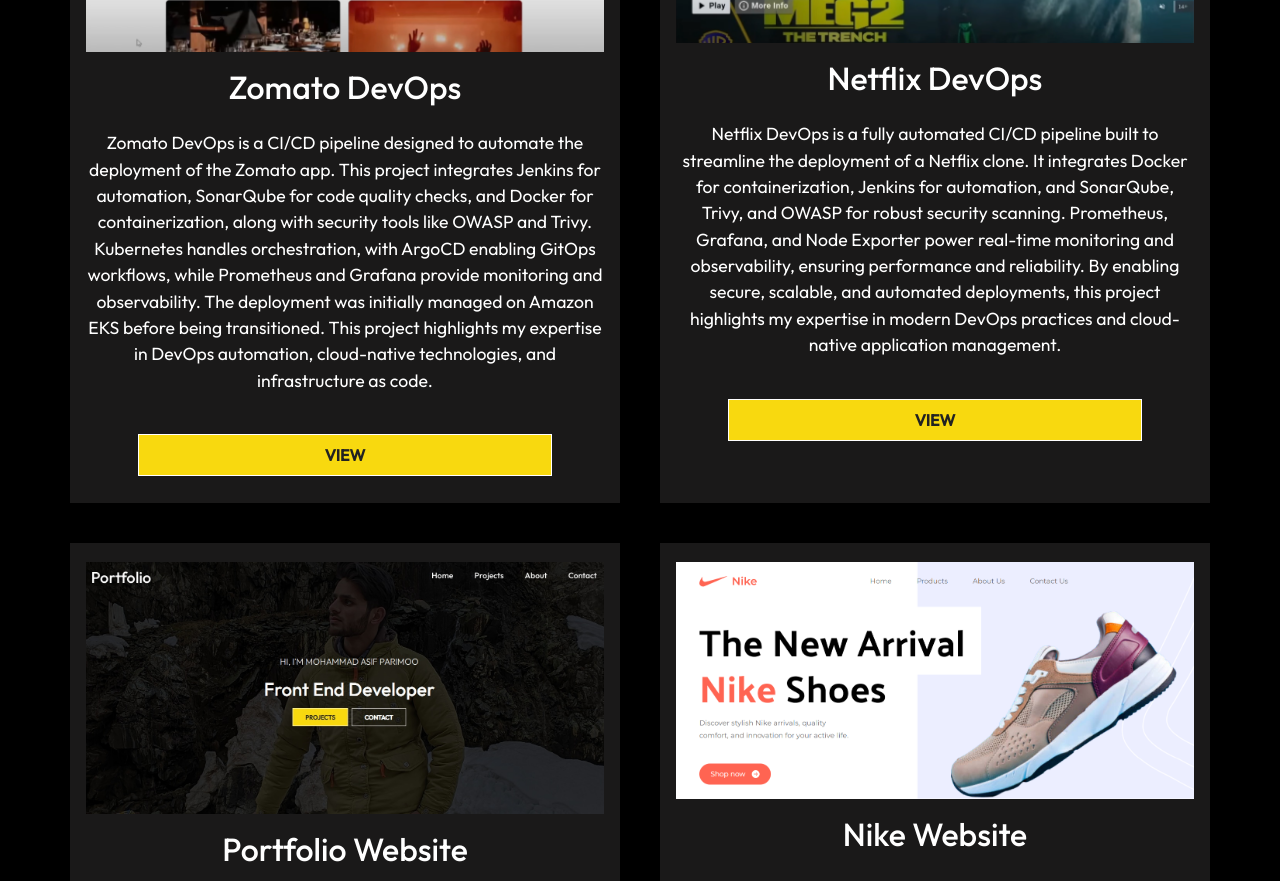
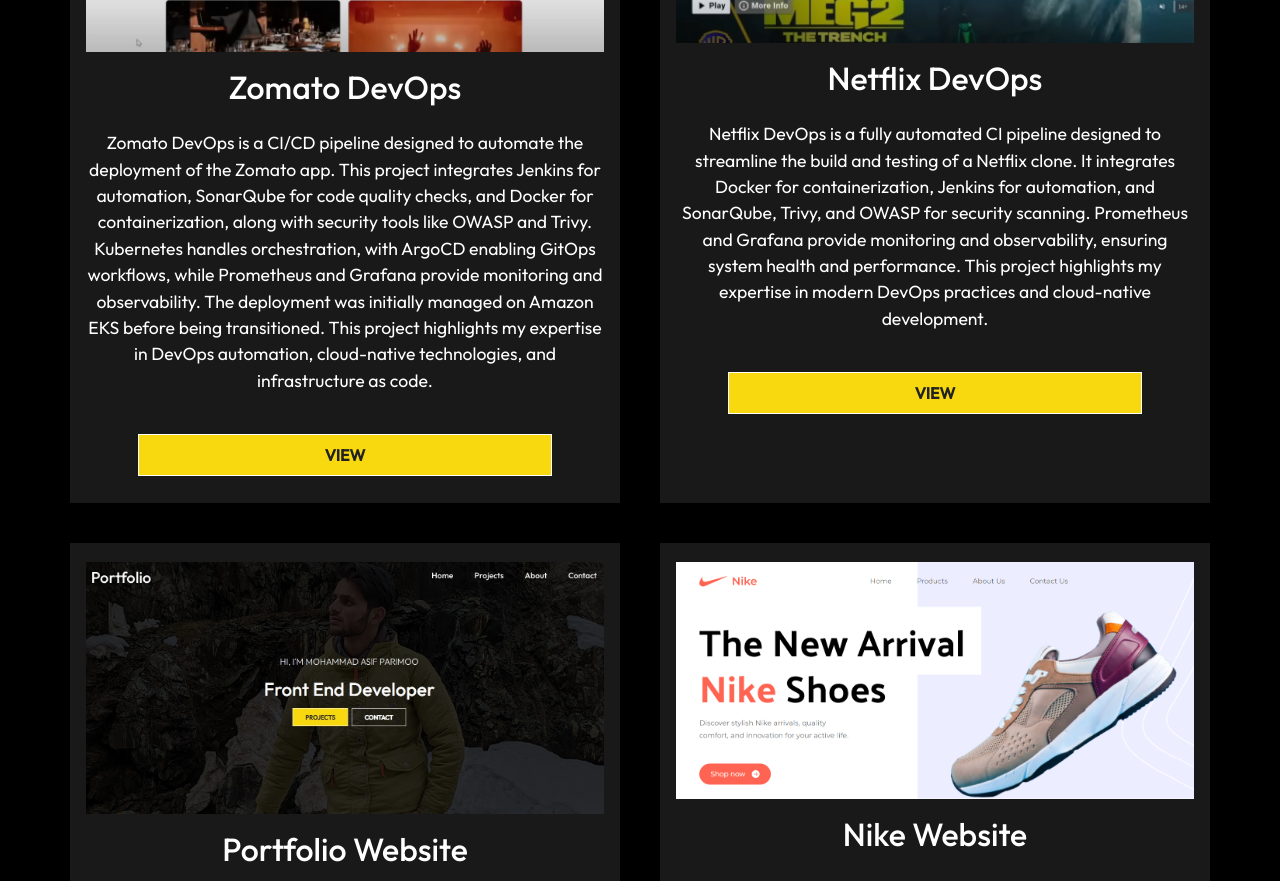
Before and after one commit to mohammad-asif-parimoo/portfolio_website, a React (Create React App) app in the folder client/: page / in a window 1280 px wide. Shown: the part 1140-2021 px from the top of the page. Built offline with nearby package versions, Linux system fonts and the light colour scheme.

Commit message:
Update WorkCardData.js

```diff
--- a/client/src/components/WorkCardData.js
+++ b/client/src/components/WorkCardData.js
@@ -15,7 +15,7 @@
     {
         imgSrc: Project2Image,
         title: "Netflix DevOps",
-        text: "Netflix DevOps is a fully automated CI/CD pipeline built to streamline the deployment of a Netflix clone. It integrates Docker for containerization, Jenkins for automation, and SonarQube, Trivy, and OWASP for robust security scanning. Prometheus, Grafana, and Node Exporter power real-time monitoring and observability, ensuring performance and reliability. By enabling secure, scalable, and automated deployments, this project highlights my expertise in modern DevOps practices and cloud-native application management.",
+        text: "Netflix DevOps is a fully automated CI pipeline designed to streamline the build and testing of a Netflix clone. It integrates Docker for containerization, Jenkins for automation, and SonarQube, Trivy, and OWASP for security scanning. Prometheus and Grafana provide monitoring and observability, ensuring system health and performance. This project highlights my expertise in modern DevOps practices and cloud-native development.",
         view: "https://github.com/mohammad-asif-parimoo/netflix_devops.git"
     },
     {
```
